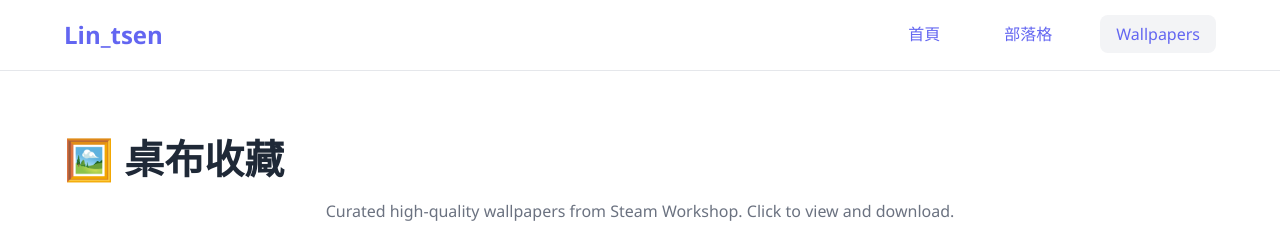
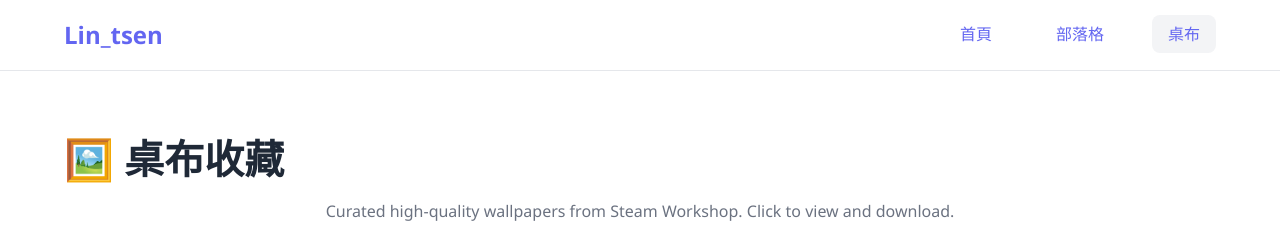
Before and after one commit to Lintsen3847/hermes_test, a website: page wallpapers.html in a window 1280 px wide. Shown: the top 236 px of the page. Drawn offline with Linux system fonts and the light colour scheme.

Commit message:
Fix wallpapers.html navigation: Wallpapers → 桌布

```diff
--- a/wallpapers.html
+++ b/wallpapers.html
@@ -16,7 +16,7 @@
                 <ul class="nav-links" id="navLinks">
                     <li><a href="./">首頁</a></li>
                     <li><a href="./blog.html">部落格</a></li>
-                    <li><a href="./wallpapers.html" class="active">Wallpapers</a></li>
+                    <li><a href="./wallpapers.html" class="active">桌布</a></li>
                 </ul>
                 <div class="menu-toggle" id="menuToggle">
                     <span></span>
```
